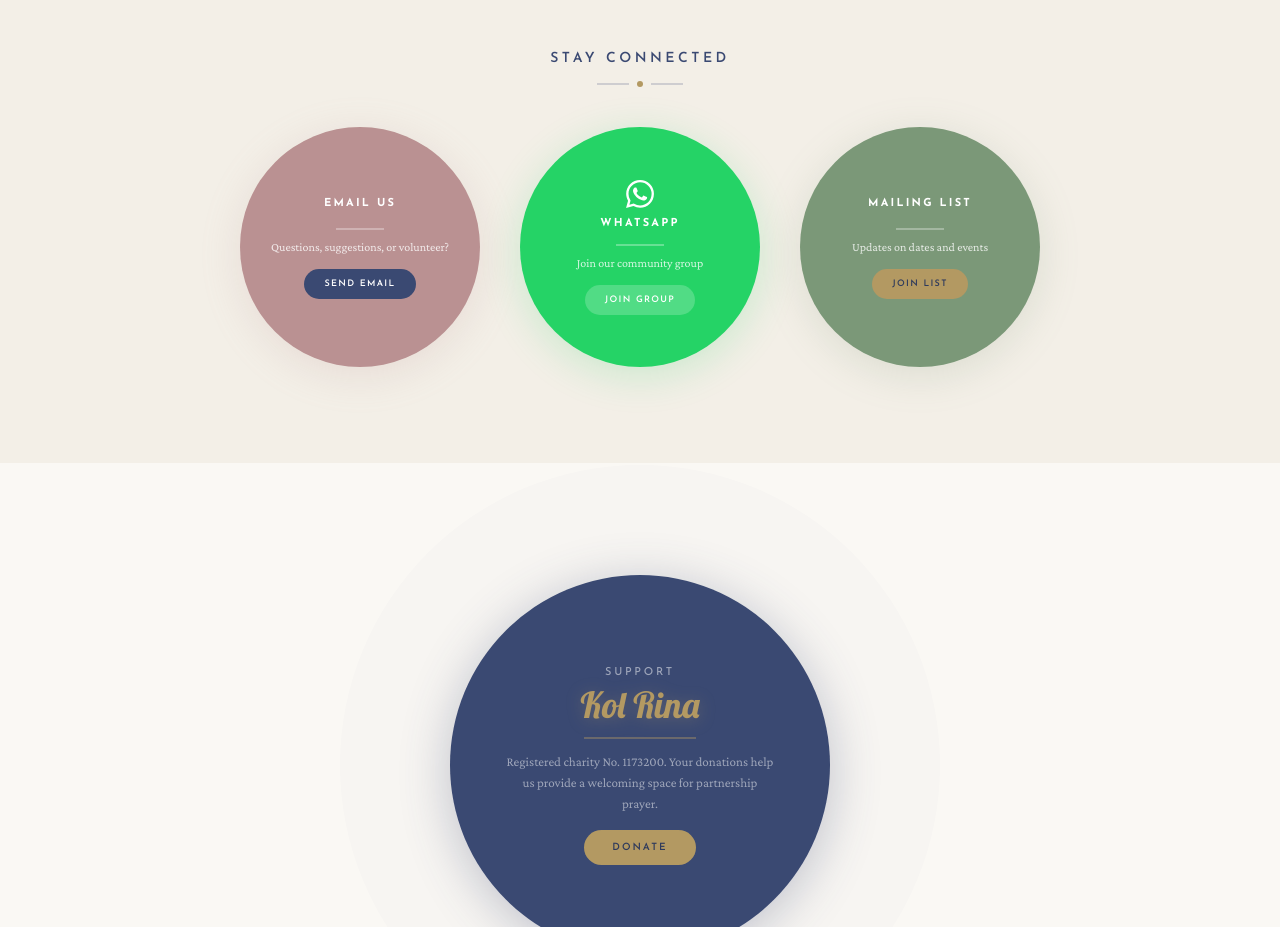
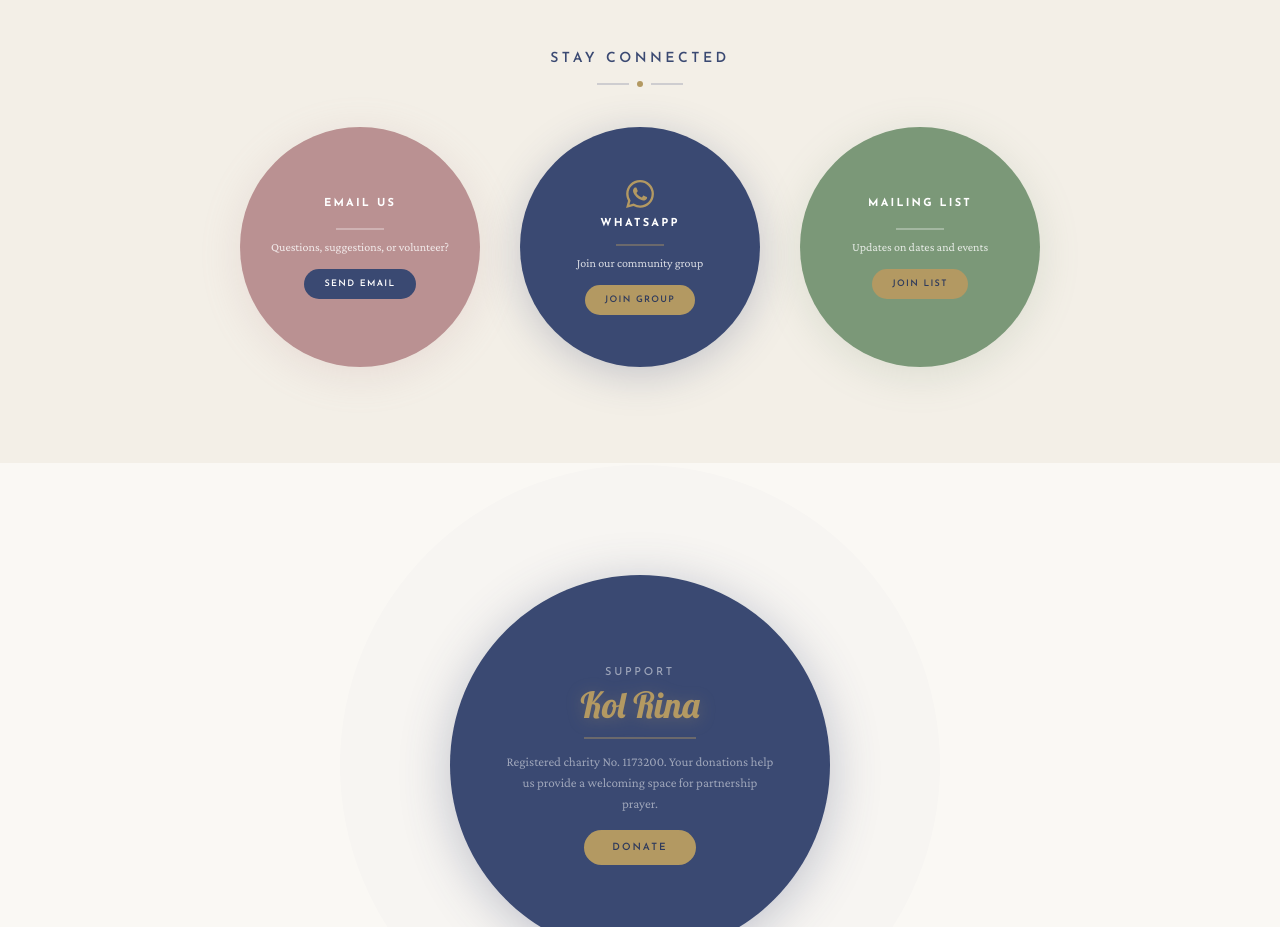
Before and after one commit to HanWax/kol-rina, a React (Vite) app: page /get-involved in a window 1280 px wide. Shown: the part 1880-2807 px from the top of the page. Built offline with nearby package versions, Linux system fonts and the light colour scheme.

Commit message:
Update whatsapp colours

```diff
--- a/src/pages/GetInvolvedPage.tsx
+++ b/src/pages/GetInvolvedPage.tsx
@@ -147,15 +147,15 @@
               whileInView={{ opacity: 1, scale: 1 }}
               viewport={{ once: true }}
               transition={{ duration: 0.5, delay: 0.1 }}
-              className="w-[220px] h-[220px] md:w-[240px] md:h-[240px] rounded-full bg-[#25D366] shadow-[0_8px_40px_rgba(37,211,102,0.2)] flex flex-col items-center justify-center text-center"
+              className="w-[220px] h-[220px] md:w-[240px] md:h-[240px] rounded-full bg-kr-navy shadow-[0_8px_40px_rgba(58,73,114,0.25)] flex flex-col items-center justify-center text-center"
             >
-              <svg className="w-7 h-7 text-white mb-2" viewBox="0 0 24 24" fill="currentColor">
+              <svg className="w-7 h-7 text-kr-gold mb-2" viewBox="0 0 24 24" fill="currentColor">
                 <path d="M17.472 14.382c-.297-.149-1.758-.867-2.03-.967-.273-.099-.471-.148-.67.15-.197.297-.767.966-.94 1.164-.173.199-.347.223-.644.075-.297-.15-1.255-.463-2.39-1.475-.883-.788-1.48-1.761-1.653-2.059-.173-.297-.018-.458.13-.606.134-.133.298-.347.446-.52.149-.174.198-.298.298-.497.099-.198.05-.371-.025-.52-.075-.149-.669-1.612-.916-2.207-.242-.579-.487-.5-.669-.51-.173-.008-.371-.01-.57-.01-.198 0-.52.074-.792.372-.272.297-1.04 1.016-1.04 2.479 0 1.462 1.065 2.875 1.213 3.074.149.198 2.096 3.2 5.077 4.487.709.306 1.262.489 1.694.625.712.227 1.36.195 1.871.118.571-.085 1.758-.719 2.006-1.413.248-.694.248-1.289.173-1.413-.074-.124-.272-.198-.57-.347m-5.421 7.403h-.004a9.87 9.87 0 01-5.031-1.378l-.361-.214-3.741.982.998-3.648-.235-.374a9.86 9.86 0 01-1.51-5.26c.001-5.45 4.436-9.884 9.888-9.884 2.64 0 5.122 1.03 6.988 2.898a9.825 9.825 0 012.893 6.994c-.003 5.45-4.437 9.884-9.885 9.884m8.413-18.297A11.815 11.815 0 0012.05 0C5.495 0 .16 5.335.157 11.892c0 2.096.547 4.142 1.588 5.945L.057 24l6.305-1.654a11.882 11.882 0 005.683 1.448h.005c6.554 0 11.89-5.335 11.893-11.893a11.821 11.821 0 00-3.48-8.413z" />
               </svg>
               <h3 className="font-caps text-[10px] md:text-[11px] font-bold tracking-[0.2em] uppercase text-white mb-1">
                 WhatsApp
               </h3>
-              <div className="w-12 h-[1.5px] bg-white/30 my-2" />
+              <div className="w-12 h-[1.5px] bg-kr-gold/40 my-2" />
               <p className="text-white/80 text-[11px] md:text-[12px] px-7 leading-relaxed font-body mb-3">
                 Join our community group
               </p>
@@ -163,7 +163,7 @@
                 href="https://chat.whatsapp.com/"
                 target="_blank"
                 rel="noopener noreferrer"
-                className="px-5 py-2 bg-white/20 text-white font-caps text-[8px] md:text-[9px] font-semibold tracking-[0.15em] uppercase rounded-full hover:bg-white/30 transition-colors duration-300"
+                className="px-5 py-2 bg-kr-gold text-kr-navy-deep font-caps text-[8px] md:text-[9px] font-semibold tracking-[0.15em] uppercase rounded-full hover:bg-kr-gold-light transition-colors duration-300"
               >
                 Join Group
               </a>
```
